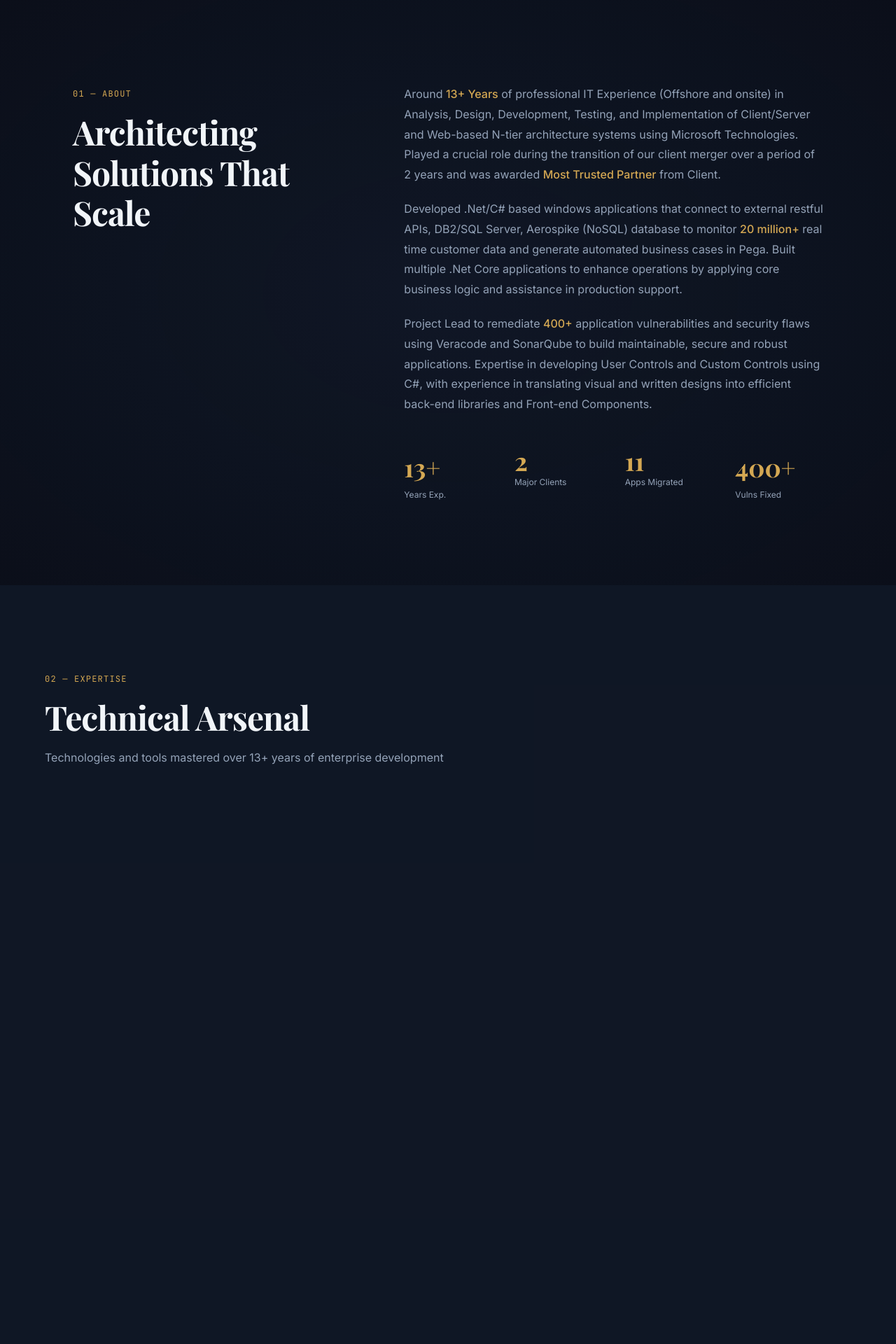
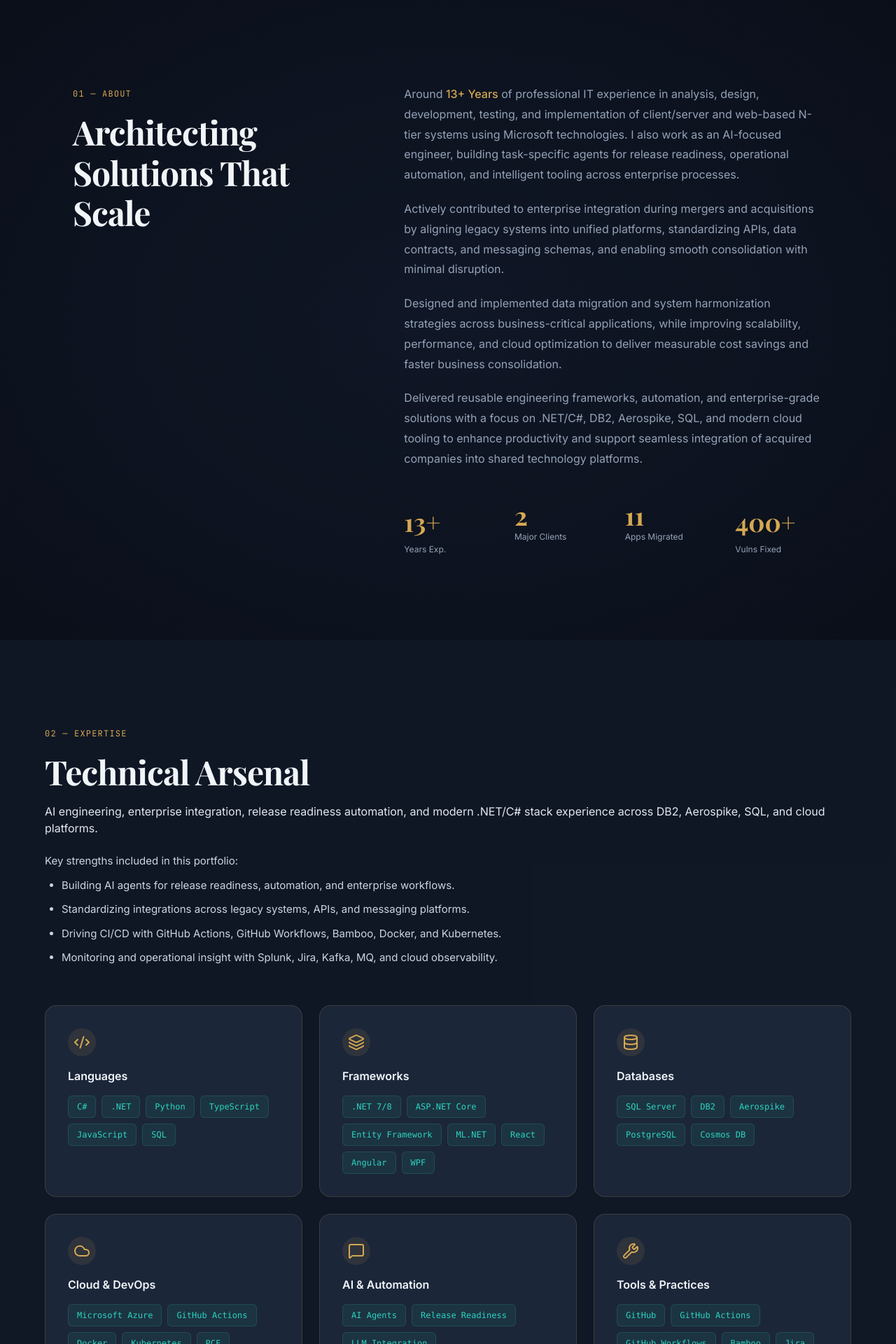
Before and after one commit to keeyrun1/Portfolio, a React (Vite) app in the folder app/: page / in a window 1280 px wide. Shown: the part 800-2720 px from the top of the page at 70% size. Built offline with nearby package versions, Linux system fonts and the light colour scheme; the HTML template or start-up script is replaced by a standard one.

Commit message:
Fix skills and certifications visibility; update portfolio content and UI

```diff
--- a/app/src/sections/About.tsx
+++ b/app/src/sections/About.tsx
@@ -109,13 +109,16 @@ export default function About() {
         {/* Right Column */}
         <div ref={rightRef} className="lg:col-span-7">
           <p className="font-body text-base leading-relaxed" style={{ color: '#94A3B8', lineHeight: 1.8, marginBottom: '20px' }}>
-            Around <span className="text-[#D4A853] font-medium">13+ Years</span> of professional IT Experience (Offshore and onsite) in Analysis, Design, Development, Testing, and Implementation of Client/Server and Web-based N-tier architecture systems using Microsoft Technologies. Played a crucial role during the transition of our client merger over a period of 2 years and was awarded <span className="text-[#D4A853] font-medium">Most Trusted Partner</span> from Client.
+            Around <span className="text-[#D4A853] font-medium">13+ Years</span> of professional IT experience in analysis, design, development, testing, and implementation of client/server and web-based N-tier systems using Microsoft technologies. I also work as an AI-focused engineer, building task-specific agents for release readiness, operational automation, and intelligent tooling across enterprise processes.
           </p>
           <p className="font-body text-base leading-relaxed" style={{ color: '#94A3B8', lineHeight: 1.8, marginBottom: '20px' }}>
-            Developed .Net/C# based windows applications that connect to external restful APIs, DB2/SQL Server, Aerospike (NoSQL) database to monitor <span className="text-[#D4A853] font-medium">20 million+</span> real time customer data and generate automated business cases in Pega. Built multiple .Net Core applications to enhance operations by applying core business logic and assistance in production support.
+            Actively contributed to enterprise integration during mergers and acquisitions by aligning legacy systems into unified platforms, standardizing APIs, data contracts, and messaging schemas, and enabling smooth consolidation with minimal disruption.
+          </p>
+          <p className="font-body text-base leading-relaxed" style={{ color: '#94A3B8', lineHeight: 1.8, marginBottom: '20px' }}>
+            Designed and implemented data migration and system harmonization strategies across business-critical applications, while improving scalability, performance, and cloud optimization to deliver measurable cost savings and faster business consolidation.
           </p>
           <p className="font-body text-base leading-relaxed" style={{ color: '#94A3B8', lineHeight: 1.8 }}>
-            Project Lead to remediate <span className="text-[#D4A853] font-medium">400+</span> application vulnerabilities and security flaws using Veracode and SonarQube to build maintainable, secure and robust applications. Expertise in developing User Controls and Custom Controls using C#, with experience in translating visual and written designs into efficient back-end libraries and Front-end Components.
+            Delivered reusable engineering frameworks, automation, and enterprise-grade solutions with a focus on .NET/C#, DB2, Aerospike, SQL, and modern cloud tooling to enhance productivity and support seamless integration of acquired companies into shared technology platforms.
           </p>
 
           {/* Stats */}
--- a/app/src/sections/Certifications.tsx
+++ b/app/src/sections/Certifications.tsx
@@ -1,30 +1,45 @@
 import { useEffect, useRef } from 'react';
 import { gsap } from 'gsap';
 import { ScrollTrigger } from 'gsap/ScrollTrigger';
-import { Trophy, TrendingUp, Cloud, Server } from 'lucide-react';
+import { Trophy, TrendingUp, Cloud } from 'lucide-react';
 
 gsap.registerPlugin(ScrollTrigger);
 
 const CERTS = [
   {
     icon: Trophy,
-    title: 'Agile Scrum in Practice',
+    title: 'Associate Cloud Engineer',
+    issuer: 'Google Cloud',
+    issued: 'Jan 2024',
+    expires: 'Jan 2027',
+    credentialId: '91531373',
+  },
+  {
+    icon: Cloud,
+    title: 'Microsoft Certified: Azure Fundamentals',
+    issuer: 'Microsoft',
+    issued: 'Jun 2023',
+  },
+  {
+    icon: Trophy,
+    title: 'AZ-900: Microsoft Azure Fundamentals',
     issuer: 'Infosys',
+    issued: 'Mar 2023',
+    credentialId: 'OV5HKOIWPR',
   },
   {
     icon: TrendingUp,
     title: 'Financial Services Capital Markets',
     issuer: 'Infosys',
+    issued: 'Oct 2020',
+    credentialId: 'JGGRMJ009D',
   },
   {
-    icon: Cloud,
-    title: 'Microsoft Azure Fundamentals AZ-900',
-    issuer: 'Microsoft via Infosys',
-  },
-  {
-    icon: Server,
-    title: 'Google Associate Cloud Engineer',
-    issuer: 'Google',
+    icon: Trophy,
+    title: 'Agile Scrum in Practice',
+    issuer: 'Infosys',
+    issued: 'Sep 2018',
+    credentialId: '4DFEXJEW8F',
   },
 ];
 
@@ -42,6 +57,7 @@ export default function Certifications() {
           opacity: 0,
           duration: 0.8,
           ease: 'power3.out',
+          immediateRender: false,
           scrollTrigger: {
             trigger: sectionRef.current,
             start: 'top 80%',
@@ -59,6 +75,7 @@ export default function Certifications() {
           duration: 0.7,
           ease: 'power2.out',
           stagger: 0.12,
+          immediateRender: false,
           scrollTrigger: {
             trigger: cardsRef.current,
             start: 'top 80%',
@@ -100,7 +117,7 @@ export default function Certifications() {
             </h2>
             <p
               className="font-body"
-              style={{ fontSize: '16px', color: '#94A3B8' }}
+              style={{ fontSize: '16px', color: '#FFFFFF' }}
             >
               Industry-recognized validations of expertise
             </p>
@@ -118,9 +135,11 @@ export default function Certifications() {
                   key={cert.title}
                   className="p-10 text-center transition-all duration-400"
                   style={{
-                    background: 'rgba(17, 24, 39, 0.6)',
-                    border: '1px solid rgba(45, 212, 191, 0.15)',
+                    background: 'rgba(30, 41, 59, 0.96)',
+                    border: '1px solid rgba(212, 168, 83, 0.25)',
                     borderRadius: '16px',
+                    boxShadow: '0 24px 70px rgba(0, 0, 0, 0.3)',
+                    minHeight: '240px',
                   }}
                   onMouseEnter={(e) => {
                     e.currentTarget.style.borderColor = 'rgba(45, 212, 191, 0.4)';
@@ -136,16 +155,33 @@ export default function Certifications() {
                   </div>
                   <h3
                     className="font-body mt-5"
-                    style={{ fontSize: '18px', fontWeight: 600, color: '#F1F5F9' }}
+                    style={{ fontSize: '18px', fontWeight: 600, color: '#FFFFFF' }}
                   >
                     {cert.title}
                   </h3>
                   <p
                     className="font-body mt-2"
-                    style={{ fontSize: '14px', fontWeight: 400, color: '#94A3B8' }}
+                    style={{ fontSize: '14px', fontWeight: 400, color: '#CBD5E1' }}
                   >
                     {cert.issuer}
                   </p>
+                  {cert.issued ? (
+                    <p
+                      className="font-body mt-1"
+                      style={{ fontSize: '13px', color: '#CBD5E1' }}
+                    >
+                      Issued {cert.issued}
+                      {cert.expires ? ` · Expires ${cert.expires}` : ''}
+                    </p>
+                  ) : null}
+                  {cert.credentialId ? (
+                    <p
+                      className="font-body mt-1"
+                      style={{ fontSize: '13px', color: '#E2E8F0' }}
+                    >
+                      Credential ID: {cert.credentialId}
+                    </p>
+                  ) : null}
                 </div>
               );
             })}
--- a/app/src/sections/Hero.tsx
+++ b/app/src/sections/Hero.tsx
@@ -157,7 +157,7 @@ export default function Hero() {
             transform: 'translateY(20px)',
           }}
         >
-          13+ Years | Capital Markets | Full-Stack Architecture
+          I build AI-enabled enterprise platforms, release readiness automation, and cloud-integrated .NET systems that unify legacy architecture and accelerate business consolidation.
         </p>
 
         {/* Contact Row */}
--- a/app/src/sections/Skills.tsx
+++ b/app/src/sections/Skills.tsx
@@ -9,32 +9,32 @@ const SKILL_CATEGORIES = [
   {
     icon: Code2,
     name: 'Languages',
-    skills: ['C#.NET', 'ASP.NET', 'JavaScript', 'HTML', 'CSS', 'XML'],
+    skills: ['C#', '.NET', 'Python', 'TypeScript', 'JavaScript', 'SQL'],
   },
   {
     icon: Layers,
     name: 'Frameworks',
-    skills: ['.NET Core 2/3/6', '.NET Framework 4.0/4.6/5/6', 'ASP.NET MVC', 'Angular', 'React', 'jQuery', 'WCF'],
+    skills: ['.NET 7/8', 'ASP.NET Core', 'Entity Framework', 'ML.NET', 'React', 'Angular', 'WPF'],
   },
   {
     icon: Database,
     name: 'Databases',
-    skills: ['SQL Server 2016/2012/2008', 'DB2', 'Aerospike (NoSQL)'],
+    skills: ['SQL Server', 'DB2', 'Aerospike', 'PostgreSQL', 'Cosmos DB'],
   },
   {
     icon: Cloud,
     name: 'Cloud & DevOps',
-    skills: ['Microsoft Azure', 'PCF', 'IIS 5.0/6.0/7.0', 'Harness', 'IAAS'],
+    skills: ['Microsoft Azure', 'GitHub Actions', 'Docker', 'Kubernetes', 'PCF', 'Harness', 'Apache Kafka', 'IBM MQ'],
   },
   {
     icon: MessageSquare,
-    name: 'Messaging & Data',
-    skills: ['IBM MQ', 'Apache Kafka', 'RESTful APIs', 'Web Services', 'Web API'],
+    name: 'AI & Automation',
+    skills: ['AI Agents', 'Release Readiness', 'LLM Integration', 'Automation Workflows', 'Prompt Engineering'],
   },
   {
     icon: Wrench,
     name: 'Tools & Practices',
-    skills: ['GitHub', 'Bitbucket', 'TFS', 'Bamboo', 'JIRA', 'Confluence', 'Splunk', 'Veracode', 'SonarQube', 'SCRUM', 'Agile'],
+    skills: ['GitHub', 'GitHub Actions', 'GitHub Workflows', 'Bamboo', 'Jira', 'Azure DevOps', 'SonarQube', 'Veracode', 'Splunk', 'SCRUM', 'Agile'],
   },
 ];
 
@@ -52,6 +52,7 @@ export default function Skills() {
           opacity: 0,
           duration: 0.8,
           ease: 'power3.out',
+          immediateRender: false,
           scrollTrigger: {
             trigger: sectionRef.current,
             start: 'top 80%',
@@ -69,6 +70,7 @@ export default function Skills() {
           duration: 0.8,
           ease: 'power3.out',
           stagger: 0.15,
+          immediateRender: false,
           scrollTrigger: {
             trigger: cardsRef.current,
             start: 'top 80%',
@@ -109,11 +111,22 @@ export default function Skills() {
               Technical Arsenal
             </h2>
             <p
-              className="font-body mb-16"
-              style={{ fontSize: '16px', color: '#94A3B8' }}
+              className="font-body mb-6"
+              style={{ fontSize: '16px', color: '#E2E8F0' }}
             >
-              Technologies and tools mastered over 13+ years of enterprise development
+              AI engineering, enterprise integration, release readiness automation, and modern .NET/C# stack experience across DB2, Aerospike, SQL, and cloud platforms.
             </p>
+            <div className="mb-14">
+              <p className="font-body mb-3" style={{ fontSize: '15px', color: '#CBD5E1' }}>
+                Key strengths included in this portfolio:
+              </p>
+              <ul className="list-disc ml-6 space-y-3" style={{ color: '#CBD5E1', fontSize: '15px' }}>
+                <li>Building AI agents for release readiness, automation, and enterprise workflows.</li>
+                <li>Standardizing integrations across legacy systems, APIs, and messaging platforms.</li>
+                <li>Driving CI/CD with GitHub Actions, GitHub Workflows, Bamboo, Docker, and Kubernetes.</li>
+                <li>Monitoring and operational insight with Splunk, Jira, Kafka, MQ, and cloud observability.</li>
+              </ul>
+            </div>
           </div>
 
           {/* Skills Grid */}
@@ -127,6 +140,7 @@ export default function Skills() {
                 <div
                   key={category.name}
                   className="glass-card p-8"
+                  style={{ minHeight: '220px', background: 'rgba(30, 41, 59, 0.92)', border: '1px solid rgba(212, 168, 83, 0.18)' }}
                 >
                   {/* Icon */}
                   <div
```
